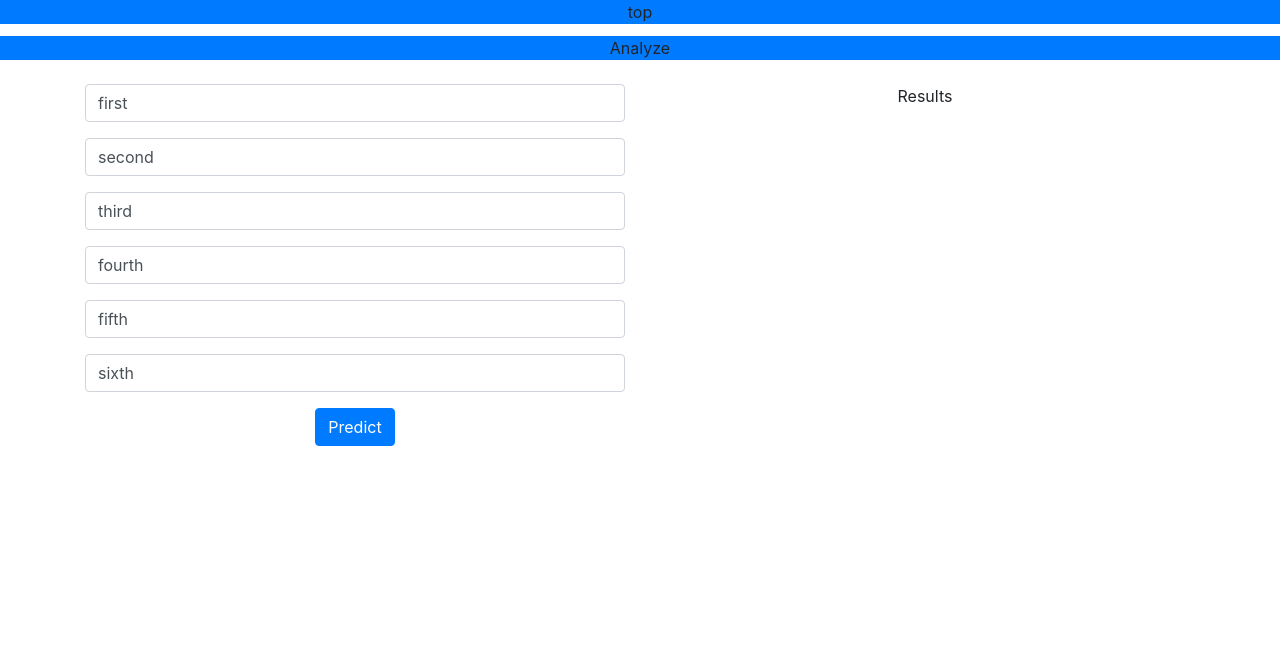
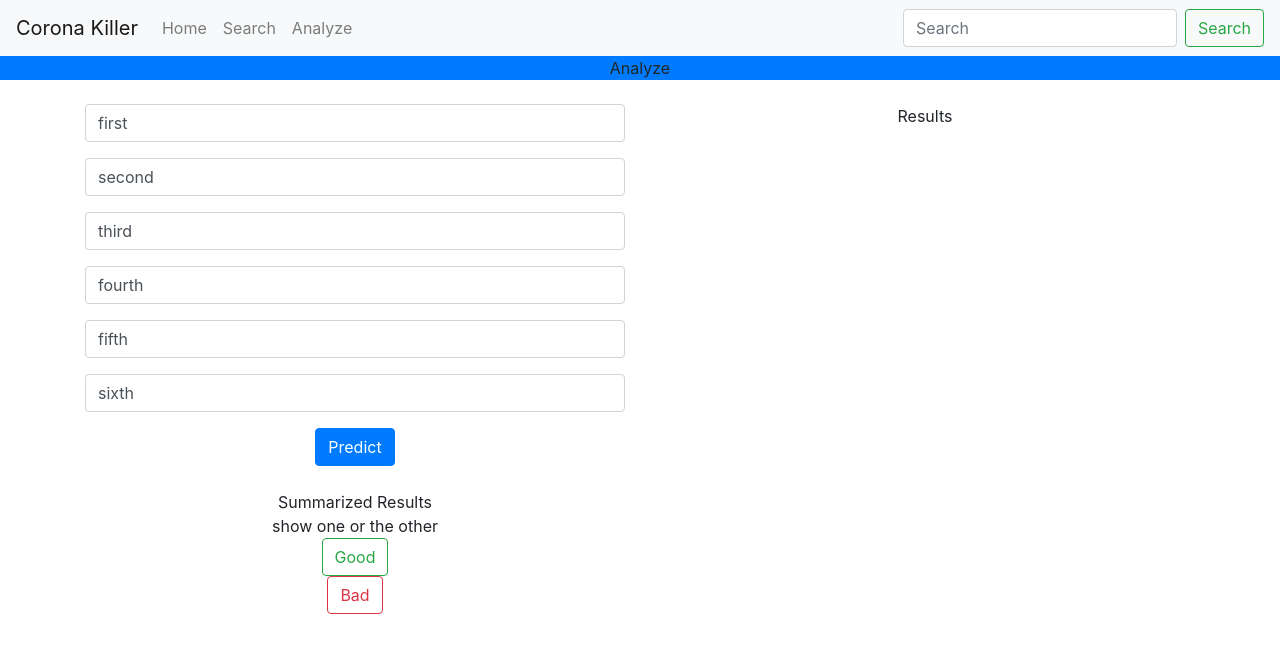
Before and after one commit to eaallen/Intex2, a React (Create React App) app: page /Analyze in a window 1280 px wide. Shown: the top 652 px of the page. Built offline with nearby package versions, Linux system fonts and the light colour scheme.

Commit message:
top navbar update

```diff
--- a/src/comps/Containers/Top.js
+++ b/src/comps/Containers/Top.js
@@ -1,13 +1,38 @@
 import React,{useContext} from 'react';
 import { useHistory } from "react-router-dom";
-
+import * as bs from 'react-bootstrap'
 import {Row, Col,Navbar,DropdownButton,Dropdown,ButtonGroup, Nav } from 'react-bootstrap';
+import { Link } from "react-router-dom";
 
 function Top(props) {
     return (
-        <div className={props.className} style={{marginBottom:'.75rem'}}>
-            top
-        </div>
+        // <div className={props.className} style={{marginBottom:'.75rem'}}>
+        //     top
+        // </div>
+        <bs.Navbar bg="light" expand="lg">
+        <i className="fab fa-battle-net" style={{
+          fontSize: "5rem"
+          }}>
+        </i>
+
+      <Navbar.Brand path='/Center'>Corona Killer</Navbar.Brand>
+      <Navbar.Toggle aria-controls="basic-navbar-nav" />
+      <Navbar.Collapse id="basic-navbar-nav">
+        <Nav className="mr-auto">
+            <Nav.Link href="/home" >Home</Nav.Link>
+            <Nav.Link href="/search">Search</Nav.Link>
+            <Nav.Link href="/analyze">Analyze</Nav.Link>
+        </Nav>
+        <Link to='/Cart'>
+          <i className="fas fa-shopping-cart"></i>
+        </Link>
+        {/* ({count}) */}
+        <bs.Form inline>
+          <bs.FormControl type="text" placeholder="Search" className="mr-sm-2" />
+          <bs.Button variant="outline-success">Search</bs.Button>
+        </bs.Form>
+      </Navbar.Collapse>
+      </bs.Navbar>
   );
 }
 
--- a/src/comps/Formik.js
+++ b/src/comps/Formik.js
@@ -10,7 +10,12 @@ function PredictForm(props) {
 
     return (
         <div>
-            <AnalysisController />
+            <AnalysisController /><br />
+            Summarized Results<br />
+            show one or the other<br/>
+            {/* show one or the other */}
+            <Button variant="outline-success">Good</Button><br />
+            <Button variant="outline-danger">Bad</Button>
         </div>
     )
 }
```
